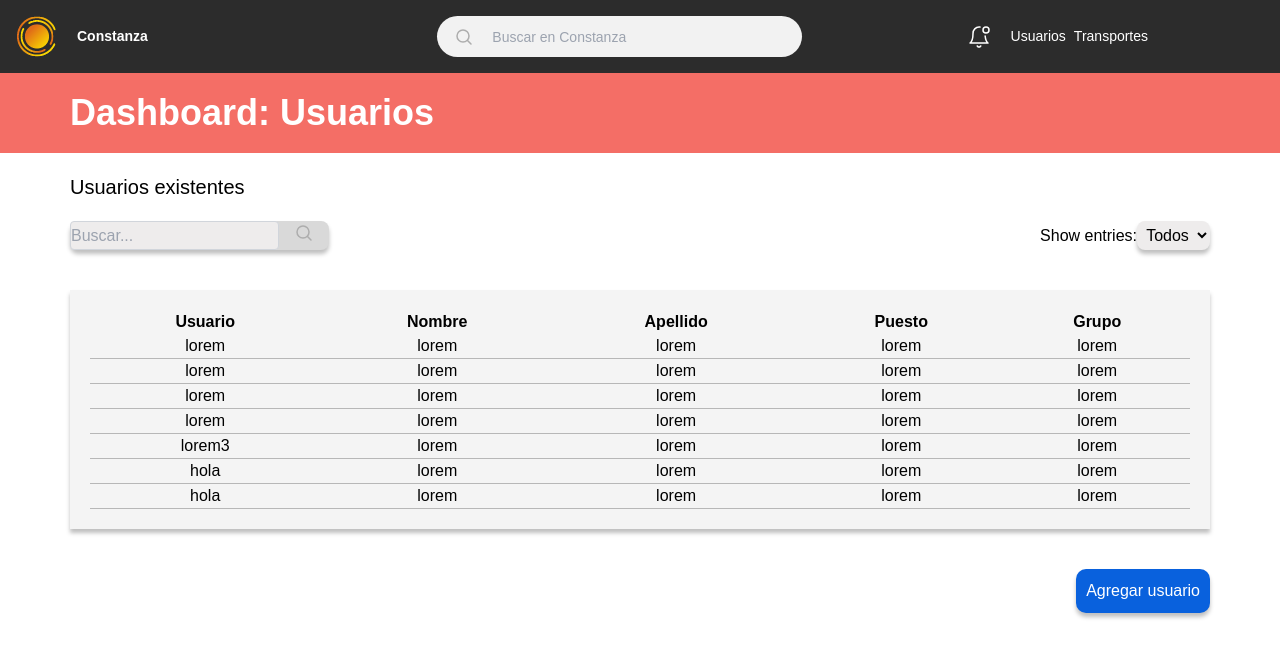
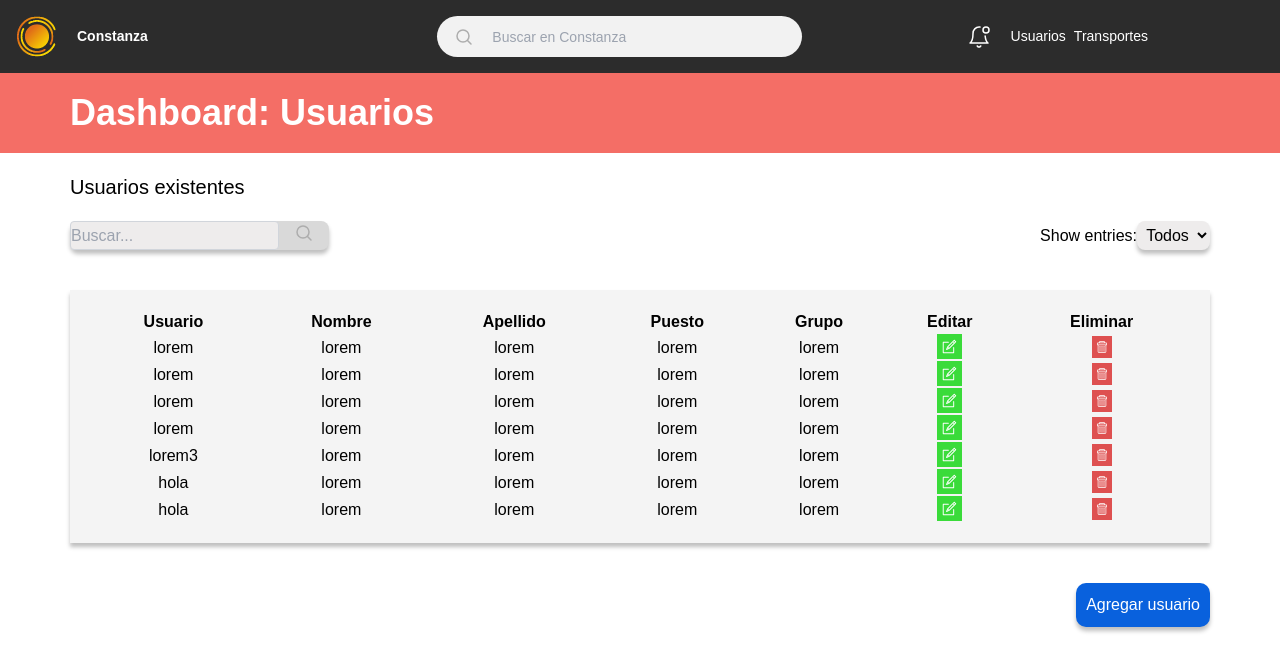
Before and after one commit to NoelAndrew20/dashboard-next, a Next.js app: page /RegistroUsuarios in a window 1280 px wide. Shown: the top 672 px of the page. Built offline with nearby package versions, Linux system fonts and the light colour scheme.

Commit message:
feature: se agregaron los botones de edit y delete

```diff
--- a/components/atoms/Modal/index.js
+++ b/components/atoms/Modal/index.js
@@ -3,10 +3,10 @@ import React, { useState } from 'react';
 const Modal = ({ isOpen, onClose, children }) => {
   return (
     <div className={`modal ${isOpen ? 'block' : 'hidden'}`}>
-    <div className="modal-overlay absolute inset-0 bg-black opacity-50" onClick={onClose}></div>
-    <div className="modal-content bg-white p-4 rounded shadow-md absolute top-1/2 left-1/2 transform -translate-x-1/2 -translate-y-1/2 overflow-y-auto">
-      {children}
-    </div>
+      <div className="modal-overlay absolute inset-0 bg-black opacity-50 h-[150%]" onClick={onClose}></div>
+      <div className="modal-content bg-white p-4 rounded shadow-md absolute top-1/2 left-1/2 transform -translate-x-1/2 -translate-y-1/2 overflow-y-auto">
+        {children}
+      </div>
   </div>
   );
 };
--- a/components/atoms/TranspForm/index.js
+++ b/components/atoms/TranspForm/index.js
@@ -81,14 +81,14 @@ const TranspForm = ({ data, setData, closeModal }) => {
             };
 
 
-            const axios = require('axios');
-            const apiUrl = './api/transporte/registroTransporte';
+            const axios = require("axios");
+            const apiUrl = "./api/transporte/registroTransporte";
             axios.post(apiUrl, newTranspot)
             .then(response => {
-                console.log('Respuesta de la API:', response.data);
+                console.log("Respuesta de la API:", response.data);
             })
             .catch(error => {
-                console.error('Error al enviar la solicitud:', error);
+                console.error("Error al enviar la solicitud:", error);
             });
 
 
@@ -118,14 +118,14 @@ const TranspForm = ({ data, setData, closeModal }) => {
             setInputFinalDesembarque("")
             setInputMerma("")
             setInputCtCerdos("")
-            setSuccessMessage('Usuario guardado exitosamente');
+            setSuccessMessage("Transporte guardado exitosamente");
             setErrorMessage("");
           } else {
-            setErrorMessage('Por favor completa los cambios');
+            setErrorMessage("Por favor completa los cambios");
             setSuccessMessage("");
           }
         } catch (error) {
-          setErrorMessage('Hubo un error al guardar el usuario');
+          setErrorMessage("Hubo un error al guardar el transporte");
           setSuccessMessage("");
         }
       };
--- a/components/molecules/Table/index.js
+++ b/components/molecules/Table/index.js
@@ -1,8 +1,20 @@
 import { useRouter } from 'next/router';
-const Table = ({ data }) => {
+import { useState } from 'react';
+const Table = ({ data, setData }) => {
     const router = useRouter();
+    const [showConfirmation, setShowConfirmation] = useState(false);
+
+    const handleDelete = (index) => {
+      const newData = data.filter((_, i) => i !== index);
+      setData(newData);
+      setShowConfirmation(true);
+      setTimeout(() => {
+        setShowConfirmation(false);
+      }, 1000);
+    };
 
     return (
+        <>
         <div className="table">
             <table className="table-container">
             {router.pathname === "/RegistroUsuarios"
@@ -15,20 +27,31 @@ const Table = ({ data }) => {
                         <th>Apellido</th>
                         <th>Puesto</th>
                         <th>Grupo</th>
+                        <th>Editar</th>
+                        <th>Eliminar</th>
                     </tr>
                 </thead>
                 <tbody>
-                {data.map((item, index) => (
-                    <tr key={index} className="table-cel">
+                    {data.map((item, index) => (
+                    <tr key={index} className="table-row">
                         <td>{item.usuario}</td>
                         <td>{item.nombre}</td>
                         <td>{item.apellido}</td>
                         <td>{item.puesto}</td>
                         <td>{item.grupo}</td>
+                        <td>
+                            <button onClick={() => ""} className="edit-btn"><img src="images/svg/edit.svg" width={15} height={15}/></button>
+                        </td>
+                        <td>
+                            <button className="delete-btn" onClick={() => handleDelete(index)}>
+                                <img src="images/svg/trash.svg" width={10} height={10}/>
+                            </button>
+                        </td>
                     </tr>
-                ))}
+                    ))}
                 </tbody>
                 </>
+
             ) : router.pathname === "/RegistroTransporte"
             ? (
                 <>
@@ -41,6 +64,8 @@ const Table = ({ data }) => {
                         <th>Hora llegada destino</th>
                         <th>Cantidad de cerdos</th>
                         <th>Auditor</th>
+                        <th>Editar</th>
+                        <th>Eliminar</th>
                     </tr>
                 </thead>
                 <tbody>
@@ -53,7 +78,14 @@ const Table = ({ data }) => {
                         <td>{item.hrLlegada}</td>
                         <td>{item.ctCerdos}</td>
                         <td>{item.auditor}</td>
-
+                        <td>
+                            <button className="edit-btn"><img src="images/svg/edit.svg" width={15} height={15}/></button>
+                        </td>
+                        <td>
+                            <button className="delete-btn" onClick={() => handleDelete(index)}>
+                                <img src="images/svg/trash.svg" width={10} height={10}/>
+                            </button>
+                        </td>
                     </tr>
                 ))}
                 </tbody>
@@ -98,6 +130,12 @@ const Table = ({ data }) => {
             }
             </table>
         </div>
+         {showConfirmation && (
+            <div className="confirmation bg-white p-4 rounded shadow-md absolute top-1/2 left-1/2 transform -translate-x-1/2 -translate-y-4/4 overflow-y-auto">
+                Elemento eliminado
+            </div>
+        )}
+        </>
     )
 }
 export default Table;
--- a/pages/RegistroTransporte/index.js
+++ b/pages/RegistroTransporte/index.js
@@ -43,7 +43,7 @@ const RegistroTransporte = ({ title, description, image }) => {
                 <h2 className="text-xl mt-5 mb-5">Transportes existentes</h2>
                 <Search data={data} setData={setData} />
                 <div className="mt-10">
-                    <Table data={data}/>
+                    <Table data={data} setData={setData}/>
                 </div>
                 <div className="mt-10 flex justify-end">
                     <button className="button" onClick={openModal}>Agregar transporte</button>
--- a/pages/RegistroUsuarios/index.js
+++ b/pages/RegistroUsuarios/index.js
@@ -48,16 +48,16 @@ const RegistroUsuarios = ({ title, description, image }) => {
                 <h2 className="text-xl mt-5 mb-5">Usuarios existentes</h2>
                 <Search data={data} setData={setData} />
                 <div className="mt-10">
-                    <Table data={filteredData}/>
+                    <Table data={filteredData} setData={setData}/>
                 </div>
                 <div className="mt-10 flex justify-end">
-                    <button className="button" onClick={openModal}>Agregar usuario</button>
                     <Modal isOpen={isModalOpen} onClose={closeModal}>
                         <UserForm
                         data={data}
                         setData={setData}
                         closeModal={closeModal}/>
                     </Modal>
+                    <button className="button" onClick={openModal}>Agregar usuario</button>
                 </div>
             </div>
         </div>
--- a/styles/globals.css
+++ b/styles/globals.css
@@ -557,6 +557,7 @@ label {
   padding: 10px;
   border-radius: 10px;
   box-shadow: 0px 4px 4px 0px rgba(0, 0, 0, 0.25);
+  margin-bottom: 10%;
 }
 .modal-title {
   font-size: 36px;
@@ -620,6 +621,20 @@ label {
   font-size: 25px;
   font-weight: 600;
 }
-.row-container p {
 
+.edit-btn {
+  background-color: rgb(58, 219, 58);
+  padding: 5px;
+  justify-content: center;
+  display: inline-flex;
 }
+.delete-btn {
+  background-color: rgb(222, 80, 80);
+  padding: 5px;
+  justify-content: center;
+  display: inline-flex;
+}
+.confirmation {
+  border-radius: 15px;
+  box-shadow: 10px 10px 5px 0px rgba(0,0,0,0.75);
+}
```
Also changed, not shown: public/images/svg/edit.svg (added), public/images/svg/trash.svg (added).
